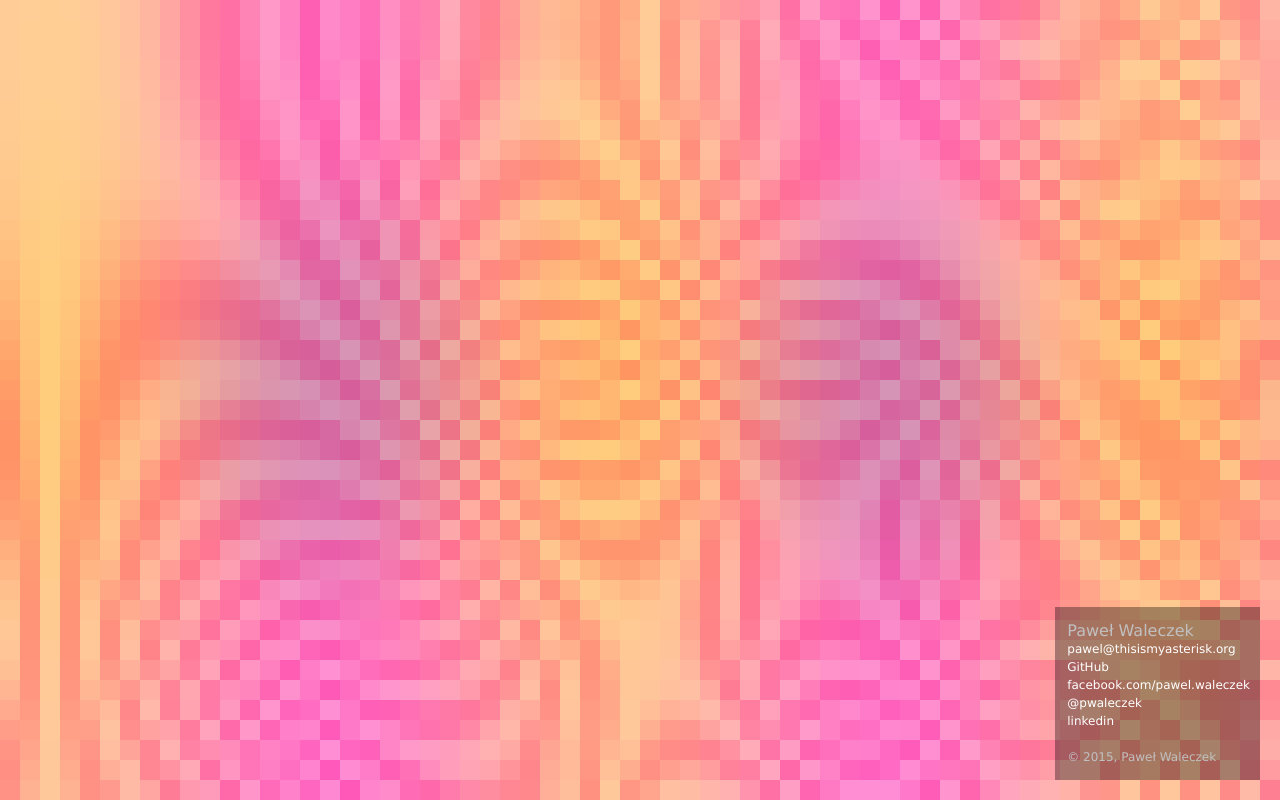
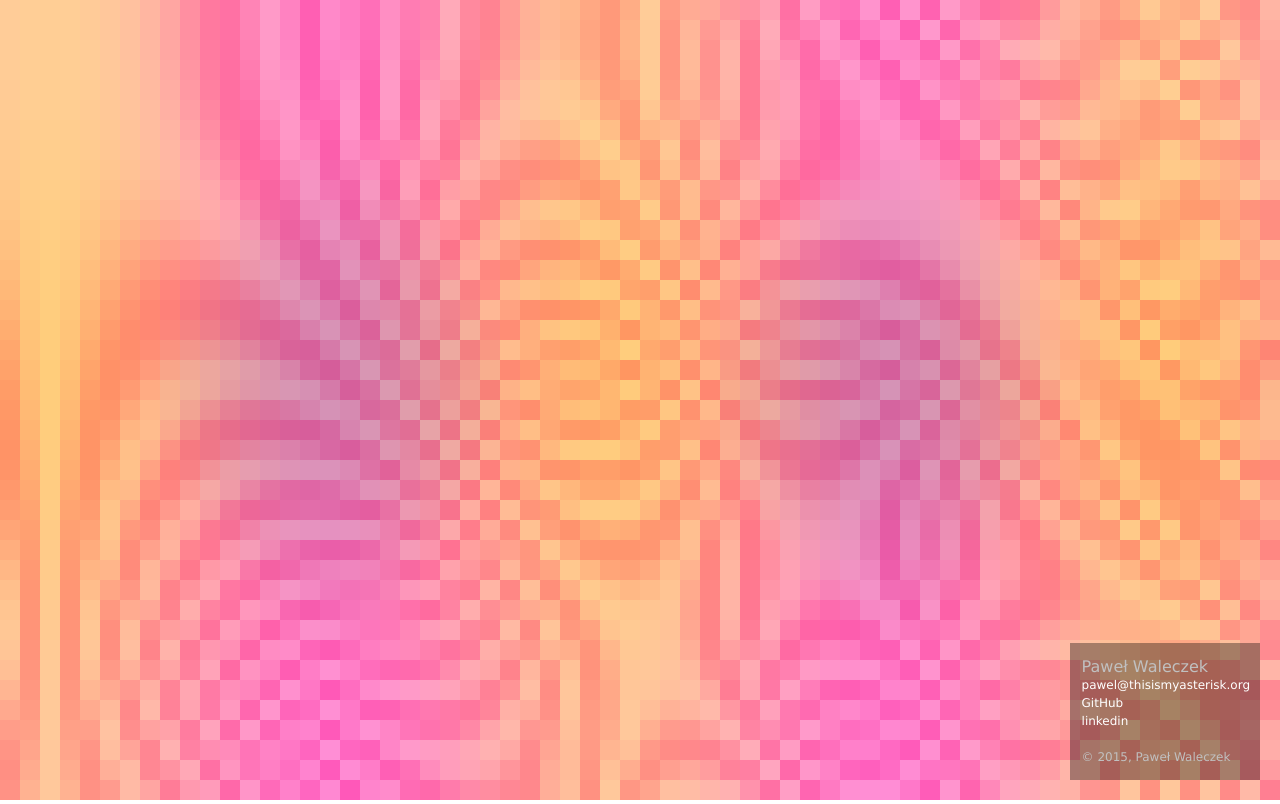
Before and after one commit to pwaleczek/pwaleczek.github.io, a website: page index.html in a window 1280 px wide. Drawn offline with Linux system fonts and the light colour scheme; animation ran at ten frames a second.

Commit message:
Update index.html

```diff
--- a/index.html
+++ b/index.html
@@ -182,10 +182,6 @@
         <br />
         <a href="https://github.com/pwaleczek">GitHub</a>
         <br />
-        <a href="https://facebook.com/pawel.waleczek">facebook.com/pawel.waleczek</a>
-        <br />
-        <a href="https://twitter.com/pwaleczek">@pwaleczek</a>
-        <br />
         <a href="http://pl.linkedin.com/pub/paweł-waleczek/53/316/533/">linkedin</a>
         <br />
         <br />
```
